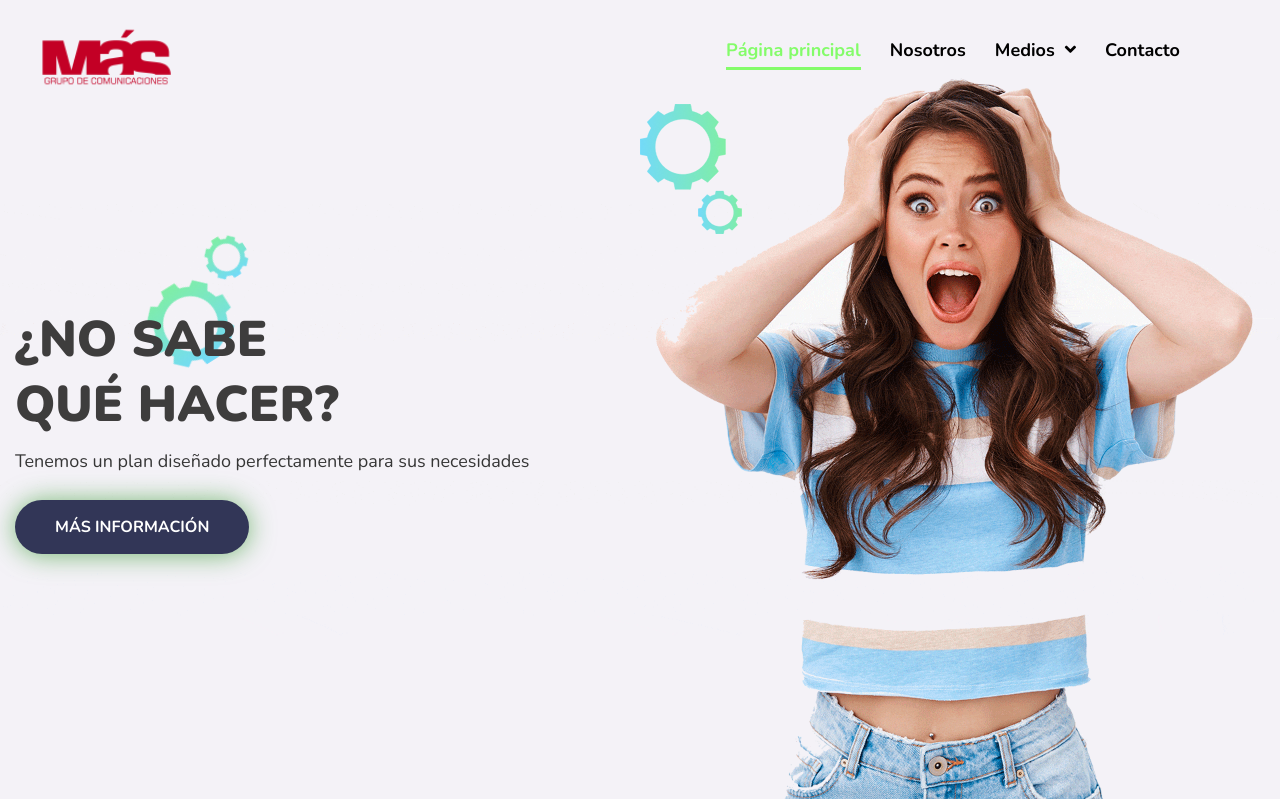
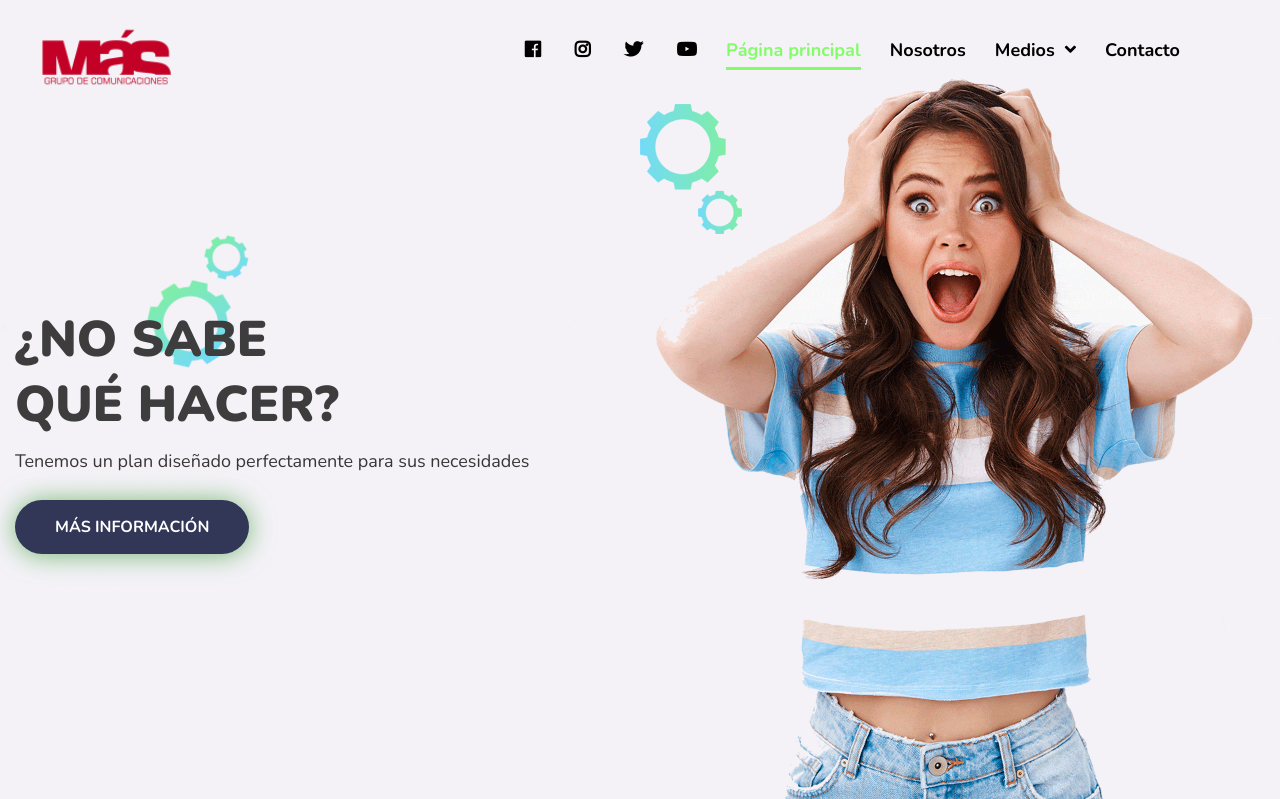
Before and after one commit to IglesiaCucuta/GrupoMAS_Website, a PHP site: page /index.php in a window 1280 px wide. Shown: the top 799 px of the page. Run offline with PHP 8.4, Linux system fonts and the light colour scheme; some libraries are stand-ins or nearby versions.

Commit message:
Add social media to navbar

```diff
--- a/inc/navbar.php
+++ b/inc/navbar.php
@@ -22,6 +22,10 @@
                         <div class="main-menu f-right">
                             <nav id="mobile-menu">
                                 <ul>
+                                    <li class="d-none d-md-inline"><a class="footer-socials" href="https://facebook.com/TuFrecuenciaF"><i class="fab fa-facebook"></i></a></li>
+                                    <li class="d-none d-md-inline"><a class="footer-socials" href="https://instagram.com/TuFrecuenciaF"><i class="fab fa-instagram"></i></a></li>
+                                    <li class="d-none d-md-inline"><a class="footer-socials" href="https://twitter.com/TuFrecuenciaF"><i class="fab fa-twitter"></i></a></li>
+                                    <li class="d-none d-md-inline"><a class="footer-socials" href="https://youtube.com/TuFrecuenciaF"><i class="fab fa-youtube"></i></a></li>
                                     <li>
                                         <a <?php echo ($paginagrupomas == "inicio") ? 'class="current"' : ''; ?> href="./">Página principal</a>
                                     </li>
@@ -33,7 +37,6 @@
                                         </a>
                                         <ul class="dropdown">
                                             <li><a href="https://frecuenciaf.com/">Radio</a></li>
-                                            <li><a href="https://frecuenciaf.com/tv">TV</a></li>
                                             <li><a href="./medios#impresos">Impresos</a></li>
                                             <li><a href="./medios#digital">Digital</a></li>
                                         </ul>
```
